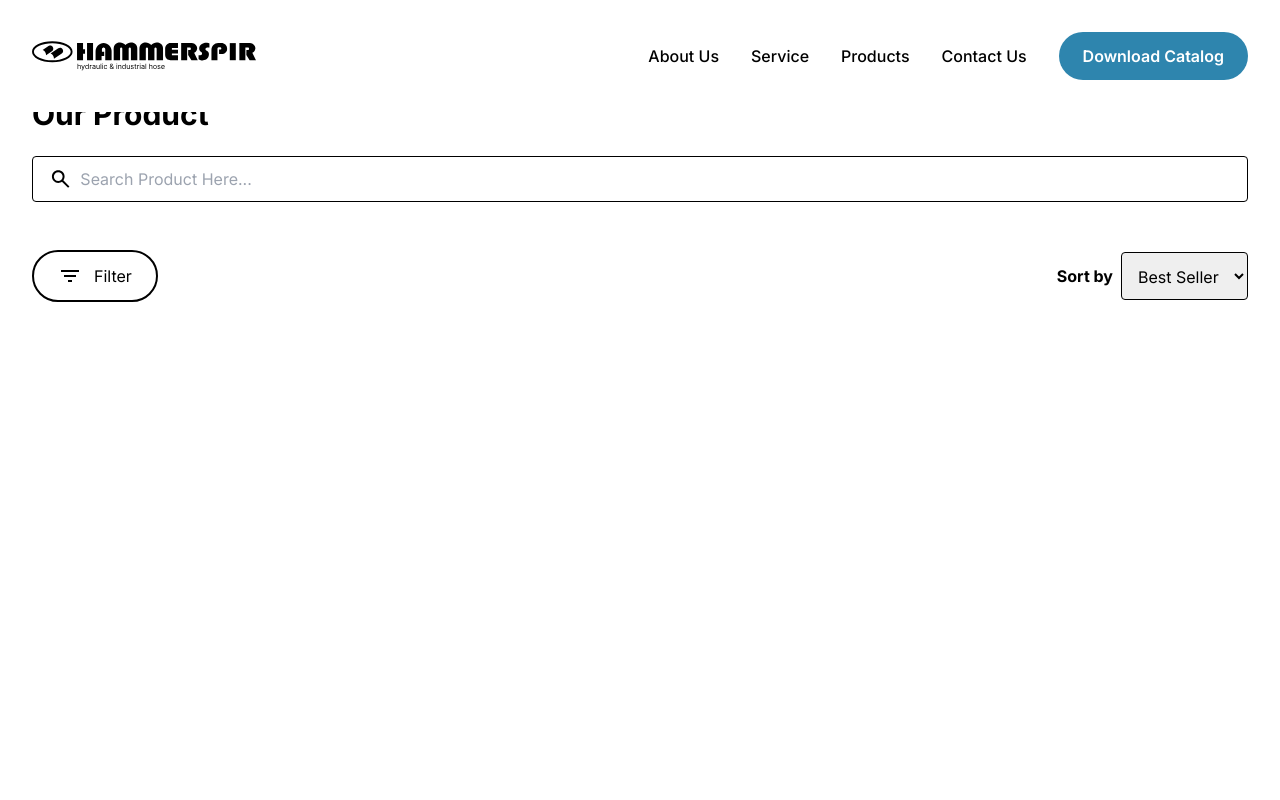
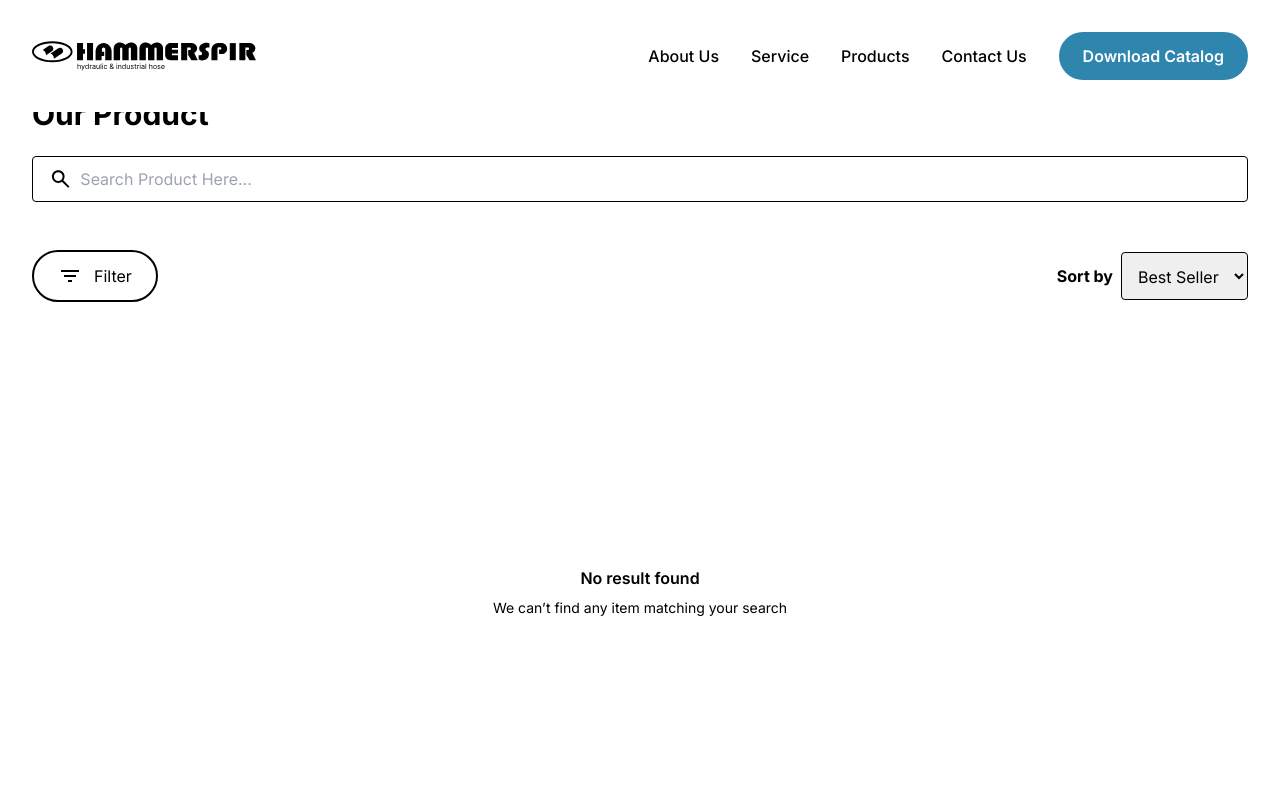
Before and after one commit to samueladitia95/hidrolik-fe, a SvelteKit app: page /products in a window 1280 px wide. Shown: the top 800 px of the page. Built offline with nearby package versions, Linux system fonts and the light colour scheme.

Commit message:
feat: add product list

```diff
--- a/src/routes/products/+page.svelte
+++ b/src/routes/products/+page.svelte
@@ -7,7 +7,7 @@
 	import FilterLogo from '$lib/icons/filter-icon.svg?raw';
 	import CloseLogo from '$lib/icons/close-logo.svg?raw';
 
-	let isFilterOpen = true;
+	let isFilterOpen = false;
 
 	const orders = [
 		{
@@ -23,6 +23,15 @@
 			value: 'old'
 		}
 	];
+
+	type Product = {
+		id: string;
+		name: string;
+		imageUrl: string;
+		description: string;
+	};
+
+	const products: Product[] = [];
 </script>
 
 <div class="min-h-screen container">
@@ -39,7 +48,8 @@
 			</div>
 		</div>
 	</div>
-	<div class="w-full flex justify-between mt-12">
+	<div class="my-12">
+		<div class="w-full flex justify-between">
 			<!-- FILTER BUTTON -->
 			<button
 				class="border-2 border-solid border-black rounded-full px-6 py-3 flex gap-3"
@@ -57,6 +67,34 @@
 						<option>{order.label}</option>
 					{/each}
 				</select>
+			</div>
+		</div>
+
+		<div class="mt-6">
+			{#if products.length}
+				<div class="flex flex-col gap-16">
+					{#each products as product}
+						<div class="flex flex-col gap-4">
+							<img
+								src={product.imageUrl}
+								alt="product"
+								class="w-full object-cover max-h-80 rounded-sm"
+							/>
+							<div>
+								<div class="text-lg/relaxed font-semibold text-secondary underline">
+									{product.name}
+								</div>
+								<div class="text-sm/relaxed">{product.description}</div>
+							</div>
+						</div>
+					{/each}
+				</div>
+			{:else}
+				<div class="py-60 flex flex-col justify-center items-center gap-2">
+					<div class="font-semibold">No result found</div>
+					<div class="text-sm">We can’t find any item matching your search</div>
+				</div>
+			{/if}
 		</div>
 	</div>
 </div>
```
Lines whose indentation alone changed are shown as unchanged.
